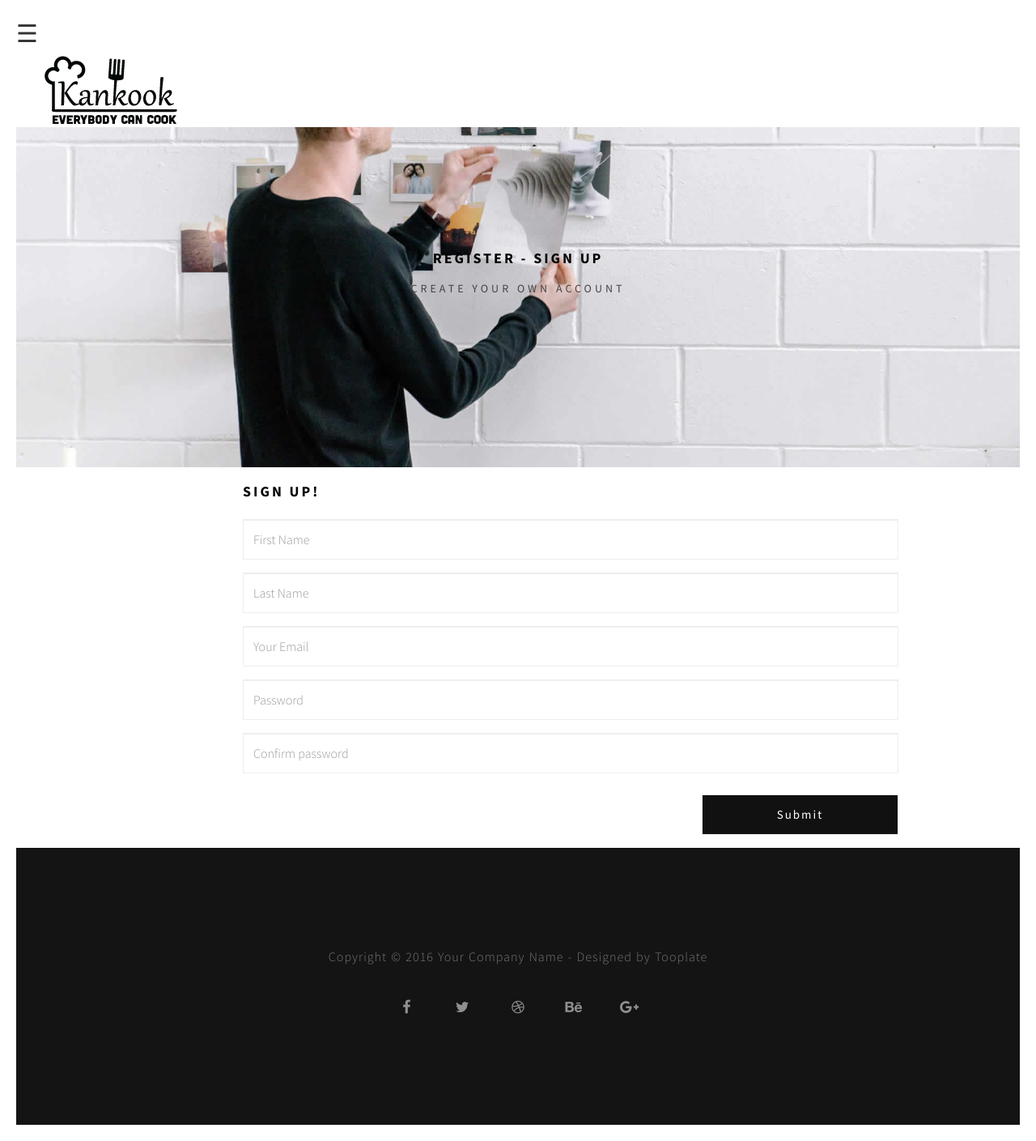
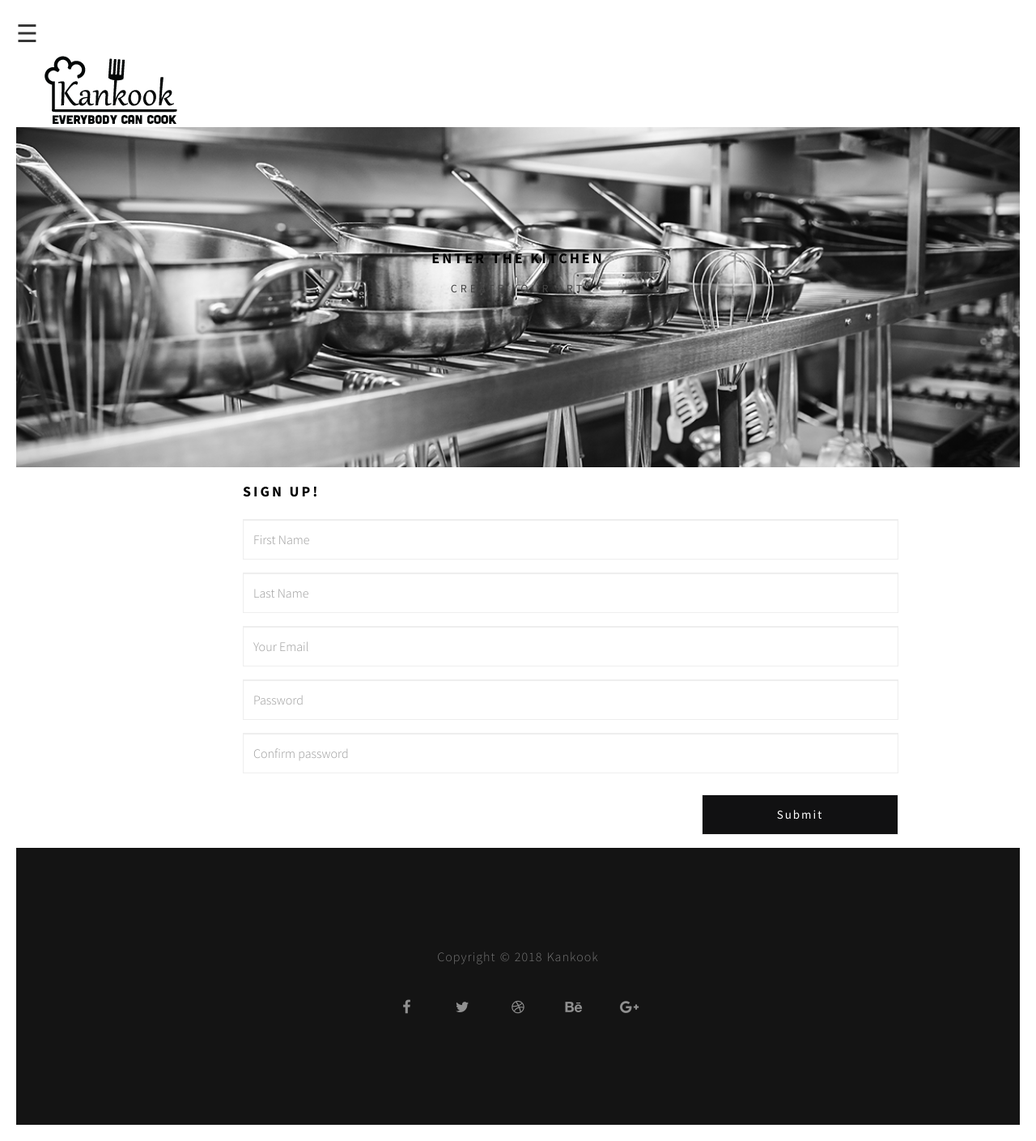
Before and after one commit to doansonlam/KanKook-by-The-Kooks, a PHP site: page /register.html in a window 1280 px wide. Shown: the whole page at 81% size. Run offline with PHP 8.4, Linux system fonts and the light colour scheme; some libraries are stand-ins or nearby versions.

Commit message:
Added example image for register.html

```diff
--- a/css/style.css
+++ b/css/style.css
@@ -482,7 +482,7 @@ a.icon {
   background: url('../images/header-three-bg.jpg') no-repeat;
 }
 .header-four {
-  background: url('../images/header-four-bg.jpg') no-repeat;
+  background: url('../images/silver_kitchen.jpg') no-repeat;
 }
 .header-five {
   background: url('../images/header-five-bg.jpg') no-repeat;
--- a/login.html
+++ b/login.html
@@ -94,7 +94,7 @@ http://www.KanKook.com/view/2082-pure-mix
                     <div class="contact-form">
                         <form id="contact-form" method="post" action="#">
                             <input name="name" type="text" class="form-control" placeholder="Your Name" required>
-                            <input name="passwword" type="password" class="form-control" placeholder="Passwword" required>
+                            <input name="password" type="password" class="form-control" placeholder="Password" required>
                             <div class="contact-submit">
                                 <input type="submit" class="form-control submit" value="Submit">
                             </div>
--- a/register.html
+++ b/register.html
@@ -91,8 +91,8 @@ http://www.tooplate.com/view/2082-pure-mix
 
 		<div class="col-md-offset-3 col-md-6 col-sm-offset-2 col-sm-8">
 				<div class="header-thumb">
-						<h1 class="wow fadeIn" data-wow-delay="0.6s">Register - Sign up </h1>
-						<h3 class="wow fadeInUp" data-wow-delay="0.9s">Create your own account</h3>
+						<h1 class="wow fadeIn" data-wow-delay="0.6s">Enter the Kitchen</h1>
+						<h3 class="wow fadeInUp" data-wow-delay="0.9s">Create Your Art</h3>
 				  </div>
 		</div>
 
@@ -138,7 +138,7 @@ http://www.tooplate.com/view/2082-pure-mix
 	<div class="row">
 
 		<div class="col-md-12 col-sm-12">
-			<p class="wow fadeInUp"  data-wow-delay="0.3s">Copyright © 2016 Your Company Name - Designed by Tooplate</p>
+			<p class="wow fadeInUp"  data-wow-delay="0.3s">Copyright © 2018 Kankook </p>
 			<ul class="social-icon wow fadeInUp"  data-wow-delay="0.6s">
 				<li><a href="#" class="fa fa-facebook"></a></li>
 				<li><a href="#" class="fa fa-twitter"></a></li>
```
Also changed, not shown: images/silver_kitchen.jpg (added).
